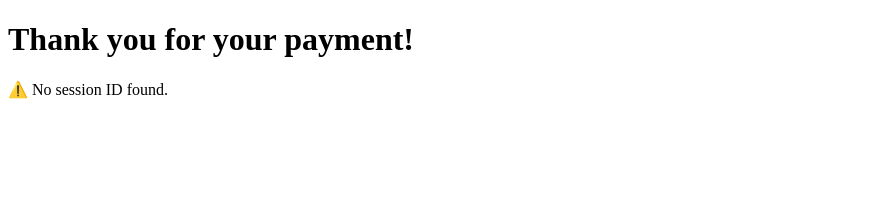
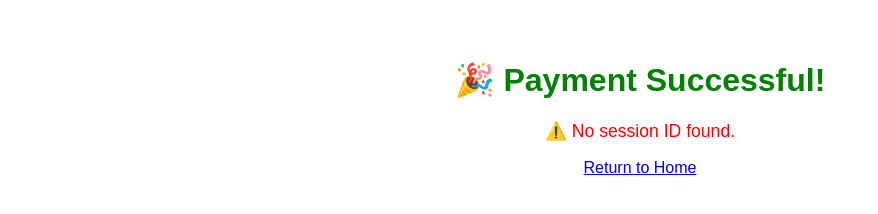
Before and after one commit to nkatha1/stripe-portfolio-demo, a website: page success.html in a window 1280 px wide. Shown: the whole page, without its empty margins (0-878 px from the left). Drawn offline with Linux system fonts and the light colour scheme.

Commit message:
Update success page with improved messaging and style

```diff
--- a/success.html
+++ b/success.html
@@ -1,17 +1,34 @@
 <!DOCTYPE html>
 <html>
 <head>
-  <meta charset="UTF-8">
-  <title>Payment Success</title>
+  <meta charset="utf-8">
+  <title>Payment Successful</title>
+  <style>
+    body {
+      font-family: Arial, sans-serif;
+      padding: 2rem;
+      text-align: center;
+    }
+    h1 {
+      color: green;
+    }
+    .status {
+      margin-top: 1rem;
+      font-size: 1.1rem;
+      color: #333;
+    }
+    .error {
+      color: red;
+    }
+  </style>
 </head>
 <body>
-  <h1>Thank you for your payment!</h1>
-  <p id="message">Verifying your payment...</p>
+  <h1>🎉 Payment Successful!</h1>
+  <p class="status" id="message">Verifying your payment...</p>
+  <a href="/">Return to Home</a>
 
   <script>
-    // Use Vercel backend
-    const BASE_URL = 'https://stripe-portfolio-demo.vercel.app';
-
+    const BASE_URL = 'https://stripe-portfolio-demo.vercel.app'; // Use your backend base URL
     const urlParams = new URLSearchParams(window.location.search);
     const sessionId = urlParams.get('session_id');
 
@@ -19,18 +36,24 @@
       fetch(`${BASE_URL}/session_status?session_id=${sessionId}`)
         .then(res => res.json())
         .then(data => {
+          const msg = document.getElementById('message');
           if (data.status === 'paid') {
-            document.getElementById('message').textContent = `✅ Payment of $${data.amount_total / 100} was successful!`;
+            msg.textContent = `✅ Your payment of $${(data.amount_total / 100).toFixed(2)} was successfully processed.`;
           } else {
-            document.getElementById('message').textContent = '⚠️ Payment not completed.';
+            msg.textContent = '⚠️ Payment was not completed.';
+            msg.classList.add('error');
           }
         })
         .catch(err => {
-          console.error('Error fetching session status:', err);
-          document.getElementById('message').textContent = '❌ Error verifying payment.';
+          console.error('Error verifying payment:', err);
+          const msg = document.getElementById('message');
+          msg.textContent = '❌ Error verifying payment. Please contact support.';
+          msg.classList.add('error');
         });
     } else {
-      document.getElementById('message').textContent = '⚠️ No session ID found.';
+      const msg = document.getElementById('message');
+      msg.textContent = '⚠️ No session ID found.';
+      msg.classList.add('error');
     }
   </script>
 </body>
```
